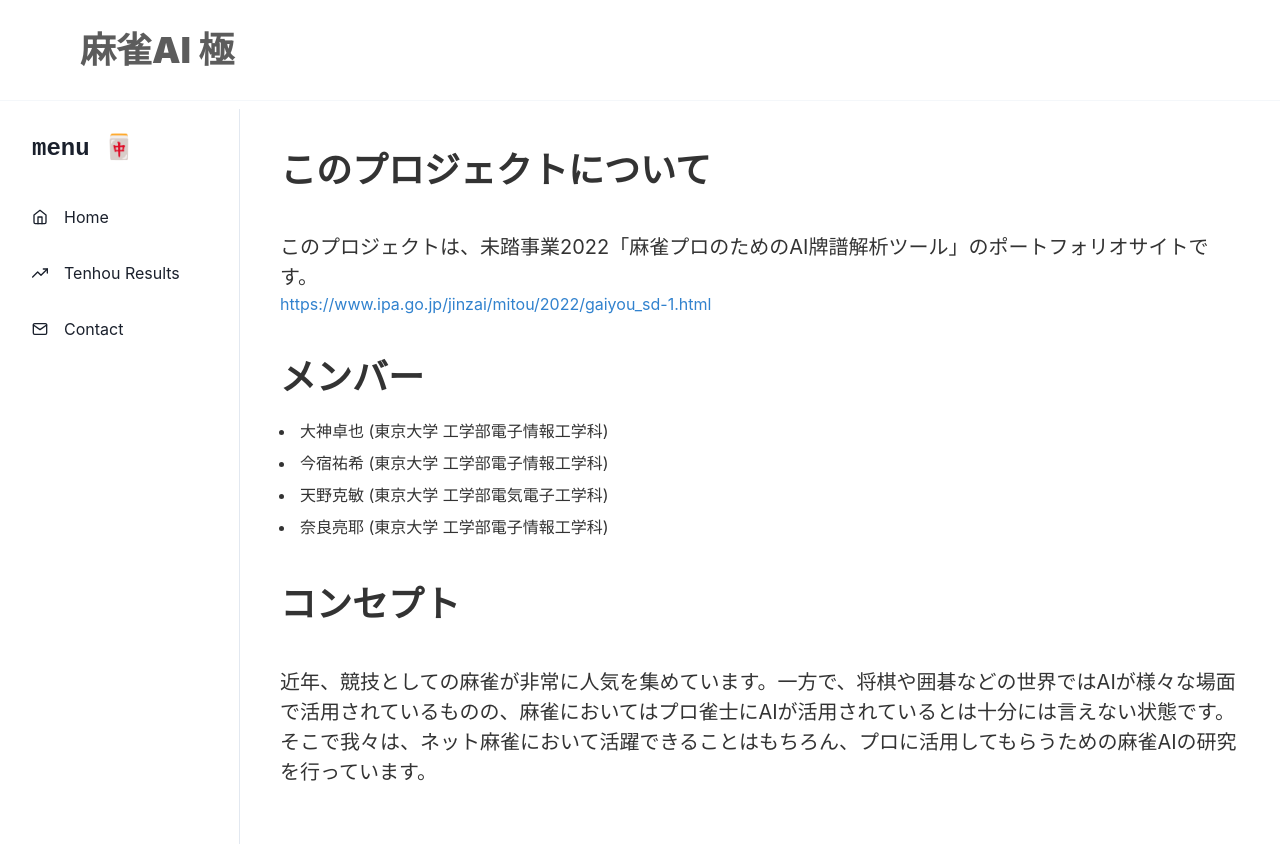
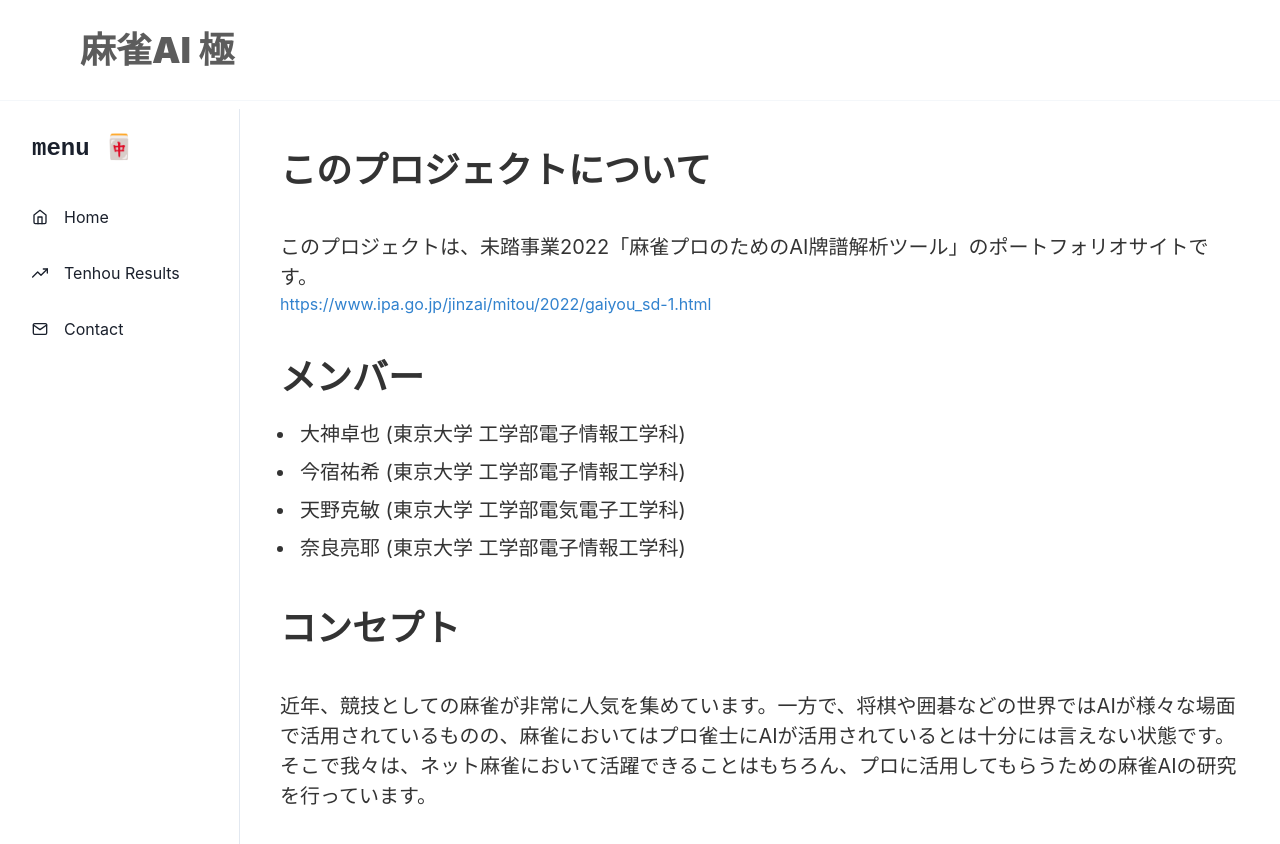
Before and after one commit to mitou2022-mahjong-ai/goku-portfolio, a Next.js app in the folder frontend/: page / in a window 1280 px wide. Shown: the top 844 px of the page. Built offline with nearby package versions, Linux system fonts and the light colour scheme.

Commit message:
fix: 文字サイズを変更

```diff
--- a/frontend/pages/index.tsx
+++ b/frontend/pages/index.tsx
@@ -28,16 +28,16 @@ const Page: NextPage = () => {
           メンバー
         </Heading>
         <UnorderedList pt="4">
-          <ListItem p="1" color="blackAlpha.800">
+          <ListItem p="1" color="blackAlpha.800" fontSize="xl">
             大神卓也 (東京大学 工学部電子情報工学科)
           </ListItem>
-          <ListItem p="1" color="blackAlpha.800">
+          <ListItem p="1" color="blackAlpha.800" fontSize="xl">
             今宿祐希 (東京大学 工学部電子情報工学科)
           </ListItem>
-          <ListItem p="1" color="blackAlpha.800">
+          <ListItem p="1" color="blackAlpha.800" fontSize="xl">
             天野克敏 (東京大学 工学部電気電子工学科)
           </ListItem>
-          <ListItem p="1" color="blackAlpha.800">
+          <ListItem p="1" color="blackAlpha.800" fontSize="xl">
             奈良亮耶 (東京大学 工学部電子情報工学科)
           </ListItem>
         </UnorderedList>
```
